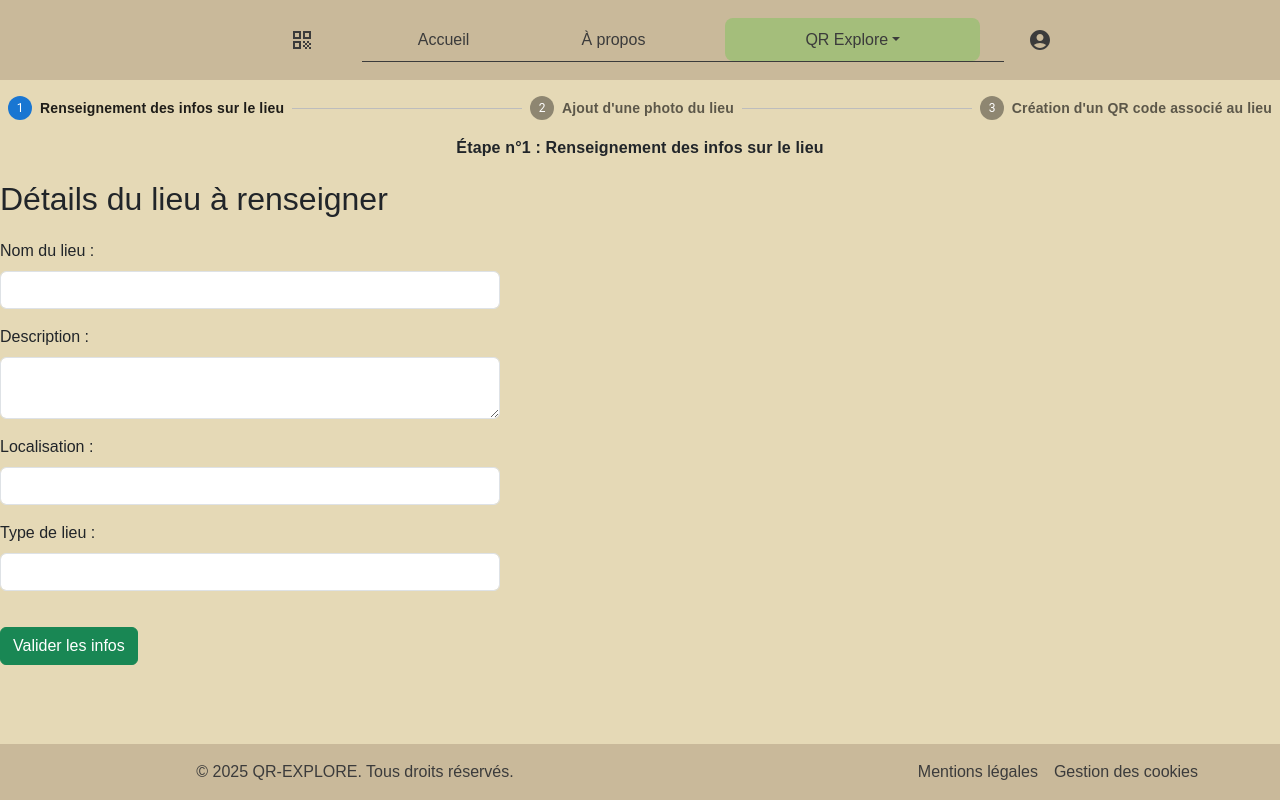
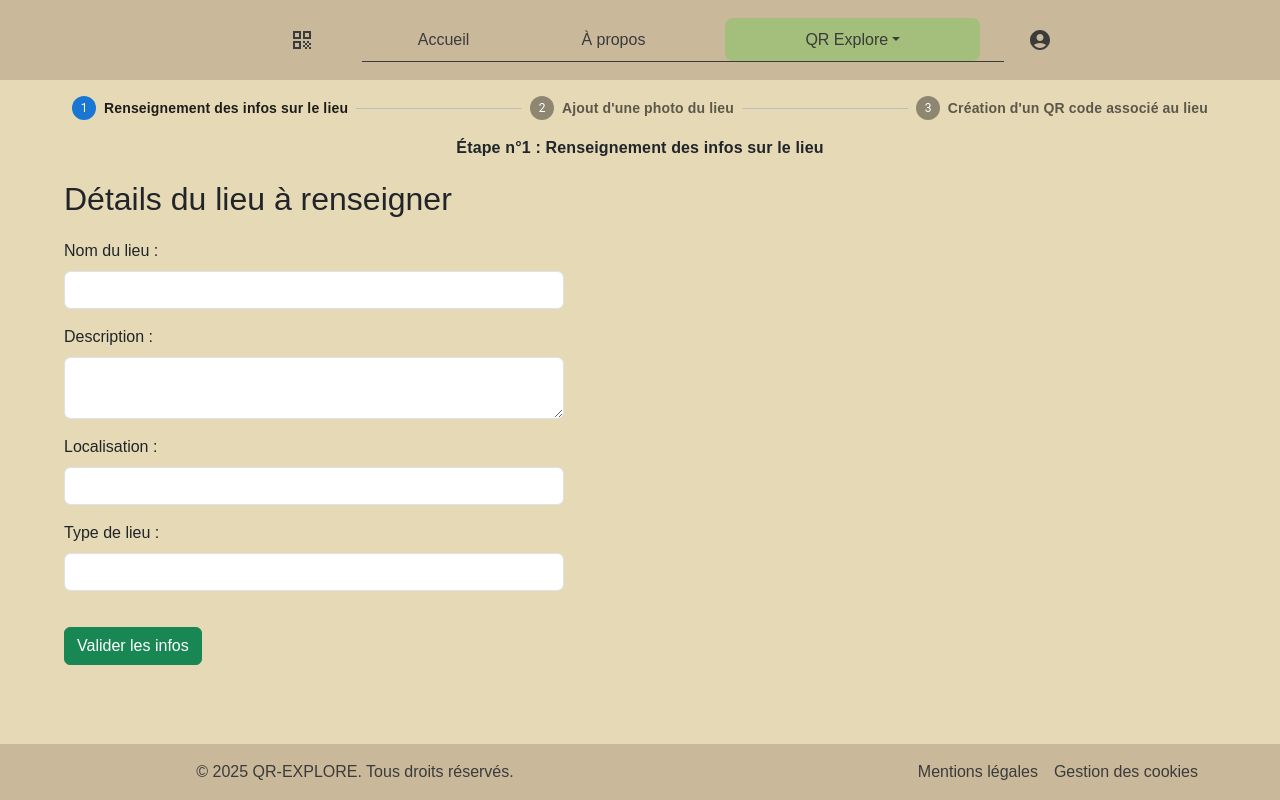
Before and after one commit to Vick-17/QR-EXPLORE, a React (Vite) app: page /addition-places in a window 1280 px wide. Built offline with nearby package versions, Linux system fonts and the light colour scheme.

Commit message:
REFONTE : Amélioration des styles du pied de page et ajustement de la largeur de la boîte dans la page d'ajout de lieux

```diff
--- a/src/Style/components/Footer.css
+++ b/src/Style/components/Footer.css
@@ -10,11 +10,11 @@ footer {
 }
 
 .footer-items {
-    color: #3B3B3B;
+    color: #3B3B3B !important;
 }
 
 .footer-link {
-    text-decoration: inherit !important;
+    text-decoration: none !important;
 }
 
 .footer-link:hover {
--- a/src/pages/PlacesAddition.jsx
+++ b/src/pages/PlacesAddition.jsx
@@ -30,7 +30,7 @@ function PlacesAddition() {
   };
 
   return (
-    <Box sx={{ width: '100%', mt: 2}}>
+    <Box sx={{ width: '90%', mt: 2, mx: 'auto'}}>
       <Stepper activeStep={activeStep}>
         {steps.map((label) => {
           const stepProps = {};
```
